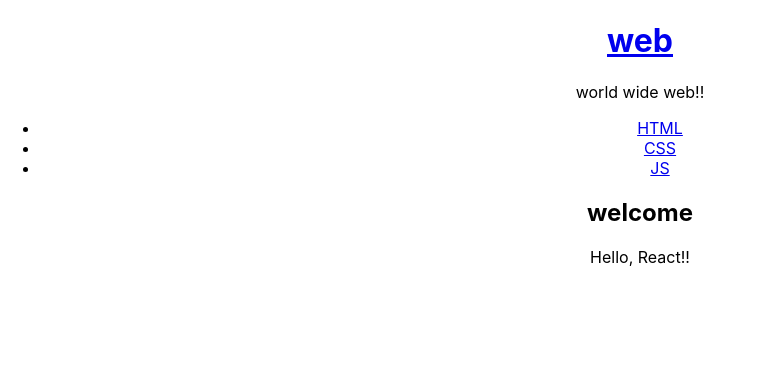
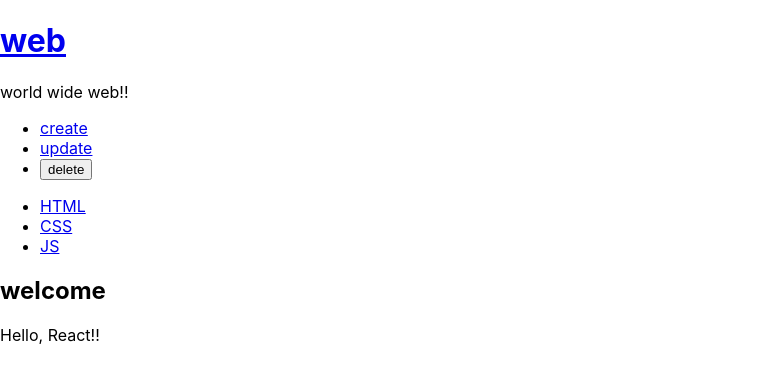
Before and after one commit to kimjingo/first_react, a React (Create React App) app: page / in a window 1280 px wide. Shown: the top 382 px of the page, without its empty margins (0-766 px from the left). Built offline with nearby package versions, Linux system fonts and the light colour scheme.

Commit message:
completed
quit

```diff
--- a/src/App.js
+++ b/src/App.js
@@ -1,12 +1,16 @@
 import React, { Component } from 'react';
-import './App.css';
+// import './App.css';
 import TOC from './components/TOC';
 import Subject from './components/Subject';
-import Content from './components/Content';
+import ReadContent from './components/ReadContent';
+import CreateContent from './components/CreateContent';
+import UpdateContent from './components/UpdateContent';
+import Control from './components/Control';
 
 class App extends Component {
   constructor(props){
     super(props);
+    this.max_content_id = 3;
     this.state = {
       mode:'welcome',
       selected_content_id: 2,
@@ -19,24 +23,65 @@
       ]
     }
   }
-  render(){
-    console.log('App render');
-    var _title, _desc = null;
+
+  getReadContent(){
+    var i = 0;
+    while(i<this.state.contents.length){
+      var data= this.state.contents[i];
+      if(data.id === this.state.selected_content_id){
+        return data;
+      }
+      i=i+1;
+    }
+  }
+
+  getContent(){
+    var _title, _desc, _article, _content = null;
     if(this.state.mode === 'welcome') {
       _title = this.state.welcome.title;
       _desc = this.state.welcome.desc;
+      _article = <ReadContent title={_title} desc={_desc}></ReadContent>;
     }else if(this.state.mode === 'read'){
-      var i = 0;
-      while(i<this.state.contents.length){
-        var data= this.state.contents[i];
-        if(data.id === this.state.selected_content_id){
-          _title = data.title;
-          _desc = data.desc;
-          break;
+      _content = this.getReadContent();
+      _article = <ReadContent title={_content.title} desc={_content.desc}></ReadContent>;
+    } else if(this.state.mode === 'create'){
+      _article = <CreateContent onSubmit={function(_title, _desc){
+        // add content to this.state.contents
+        console.log(_title,_desc);
+        this.max_content_id = this.max_content_id + 1;
+        // var new_contents = this.state.contents.concat({id:this.max_content_id, title:_title, desc:_desc});
+        var new_contents = Array.from(this.state.contents);
+        new_contents.push({id:this.max_content_id, title:_title, desc:_desc});
+        this.setState({contents:new_contents, mode:"read", selected_content_id:this.max_content_id});
+      }.bind(this)}></CreateContent>;
+    } else if(this.state.mode === 'update'){
+      _content = this.getReadContent();
+      _article = <UpdateContent data={_content}
+      onSubmit={function(_id, _title, _desc){
+        // add content to this.state.contents
+        console.log(_id, _title,_desc);
+        var _tmp_content = Array.from(this.state.contents);
+        var i = 0;
+        while(i < _tmp_content.length){
+          var data = _tmp_content[i];
+          console.log(data);
+          if(data.id === _id) {
+            break;
+          }
+          i = i + 1;
         }
-        i=i+1;
-      }
+        console.log(i);
+        _tmp_content[i].title = _title;
+        _tmp_content[i].desc = _desc;
+        this.setState({contents:_tmp_content, mode:"read"});
+      }.bind(this)}></UpdateContent>;
     }
+    // console.log(_article);
+    // return;
+    return _article;
+  }
+  render(){
+    console.log('App render');
     return (
       <div className="App">
         <Subject
@@ -45,11 +90,36 @@
         onChangePage={function(){this.setState({mode:'welcome'})}.bind(this)}
         >
         </Subject>
-        <TOC onChangePage={function(e){
-          alert('hi');
-          this.setState({mode:'read',selected_content_id:0})
-      }.bind(this)} data={this.state.contents}></TOC>
-        <Content title={_title} desc={_desc}></Content>
+        <Control onChangeMode={function(_mode){
+          if(_mode === "delete"){
+            if(window.confirm('really?')){
+                var _tmp_content = Array.from(this.state.contents);
+                var curr_id = this.state.selected_content_id;
+                var i = 0;
+                while(i<_tmp_content.length){
+                  if(_tmp_content[i].id === curr_id){
+                    _tmp_content.splice(i,1);
+                    break;
+                  }
+                  i = i+1;
+                }
+                this.max_content_id--;
+                curr_id--;
+                this.setState({
+                  mode:"welcome",
+                  contents:_tmp_content,
+                  selected_content_id: Math.max(curr_id,0)
+                })
+            }
+          }else{
+            this.setState({mode:_mode});
+          }
+          }.bind(this)}></Control>
+        <TOC onChangePage={function(id){
+            // alert('hi');
+            this.setState({mode:'read',selected_content_id:Number(id)})
+        }.bind(this)} data={this.state.contents}></TOC>
+        {this.getContent()}
       </div>
     );
   }
--- /dev/null
+++ b/src/components/Control.js
@@ -0,0 +1,26 @@
+import React, { Component } from 'react';
+
+class Control extends Component {
+  render() {
+    console.log('Control render');
+
+    return (
+      <ul>
+        <li><a href="/create" onClick={function(e){
+          e.preventDefault();
+          this.props.onChangeMode('create');
+        }.bind(this)}>create</a></li>
+        <li><a href="/update" onClick={function(e){
+          e.preventDefault();
+          this.props.onChangeMode('update');
+        }.bind(this)}>update</a></li>
+        <li><input type="button" value="delete" onClick={function(e){
+          e.preventDefault();
+          this.props.onChangeMode('delete');
+        }.bind(this)}></input></li>
+      </ul>
+    )
+  }
+}
+
+export default Control;
--- /dev/null
+++ b/src/components/CreateContent.js
@@ -0,0 +1,35 @@
+import React, { Component } from 'react';
+
+class CreateContent extends Component {
+  render() {
+    console.log('CreateContent render');
+
+    return (
+      <article>
+
+      <h2>Create</h2>
+        <form action="/create_process" method="post"
+        onSubmit={function(e){
+          console.log(1);
+          e.preventDefault();
+          this.props.onSubmit(
+            e.target.title.value,
+            e.target.desc.value,
+          );
+        }.bind(this)}>
+          <p>
+            <input type="text" name="title" placeholder="title"></input>
+          </p>
+          <p>
+            <textarea name="desc" placeholder="description"></textarea>
+          </p>
+          <p>
+            <input type="submit"></input>
+          </p>
+        </form>
+      </article>
+    )
+  }
+}
+
+export default CreateContent;
--- a/src/components/Content.js
+++ b/src/components/ReadContent.js
@@ -1,8 +1,8 @@
 import React, { Component } from 'react';
 
-class Content extends Component {
+class ReadContent extends Component {
   render() {
-    console.log('Content render');
+    console.log('ReadContent render');
 
     return (
       <article>
@@ -13,4 +13,4 @@
   }
 }
 
-export default Content;
+export default ReadContent;
--- a/src/components/TOC.js
+++ b/src/components/TOC.js
@@ -2,20 +2,28 @@
 import { findRenderedComponentWithType } from 'react-dom/test-utils';
 
 class TOC extends Component {
-
+  shouldComponentUpdate(newProps, newState){
+    console.log('===> TOC render shouldComponentUpdate',newProps.data, this.props.data);
+    if(this.props.data === newProps.data){
+      return false; // if true, render()
+    }
+    return true;
+  }
   render() {
-    console.log('TOC render');
+    console.log('===>TOC render');
     var  lists = [];
     var data = this.props.data;
     let i = 0;
     while(i<data.length){
-        lists.push(<li key={data[i].id}><a
-          href={data[i].a}
-          data-id={data[i].id}
-          onClick={function(e){
+        lists.push(
+        <li key={data[i].id}>
+          <a
+          href={"/content/"+data[i].id}
+          // data-id={data[i].id}
+          onClick={function(id,e){
             e.preventDefault();
-            this.props.onChangePage();
-          }.bind(this)}
+            this.props.onChangePage(id);
+          }.bind(this, data[i].id)}
         >{data[i].title}</a></li>);
         i=i+1;
     }
--- /dev/null
+++ b/src/components/UpdateContent.js
@@ -0,0 +1,53 @@
+import React, { Component } from 'react';
+
+class UpdateContent extends Component {
+  constructor(props){
+    super(props);
+    this.state = {
+      title : this.props.data.title,
+      desc : this.props.data.desc,
+    }
+    this.inputFormHandler = this.inputFormHandler.bind(this);
+  }
+  inputFormHandler(e){
+    this.setState({[e.target.name]:e.target.value})
+  }
+  render() {
+    console.log(this.props.data);
+    console.log('UpdateContent render');
+    // return;
+    return (
+      <article>
+
+      <h2>Update</h2>
+        <form action="/update_process" method="post"
+        onSubmit={function(e){
+          console.log(2);
+          e.preventDefault();
+          this.props.onSubmit(
+            this.props.data.id,
+            e.target.title.value,
+            e.target.desc.value,
+          );
+        }.bind(this)}>
+          <input type="hidden" name="id" value={this.props.data.id}></input>
+          <p>
+            <input type="text" name="title" placeholder="title"
+            value={this.state.title}
+            onChange={this.inputFormHandler}></input>
+          </p>
+          <p>
+            <textarea name="desc" placeholder="description"
+            value={this.state.desc}
+            onChange={this.inputFormHandler}></textarea>
+          </p>
+          <p>
+            <input type="submit"></input>
+          </p>
+        </form>
+      </article>
+    )
+  }
+}
+
+export default UpdateContent;
```
Also changed, not shown: 1 other file (tests, documents, lock files or other folders).
